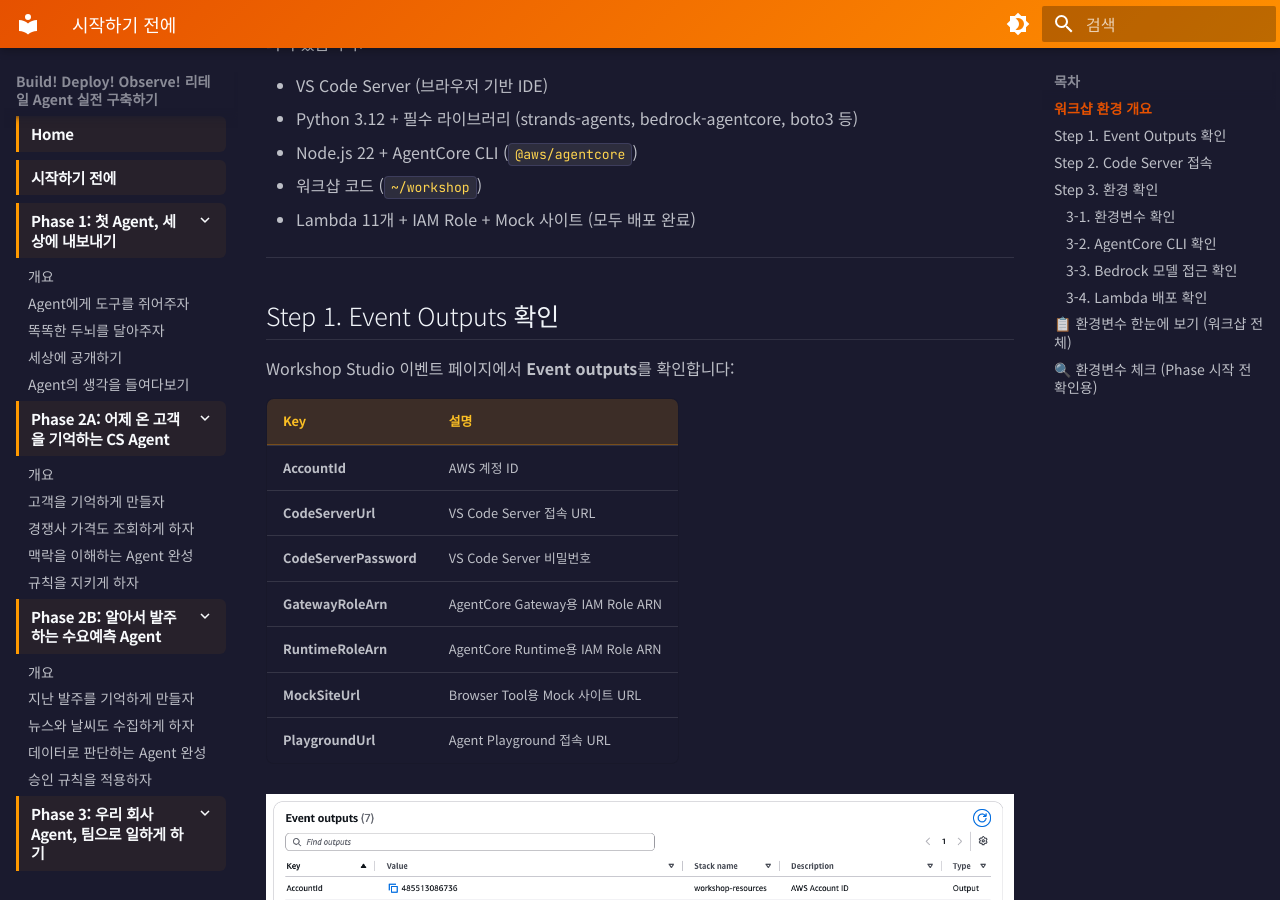
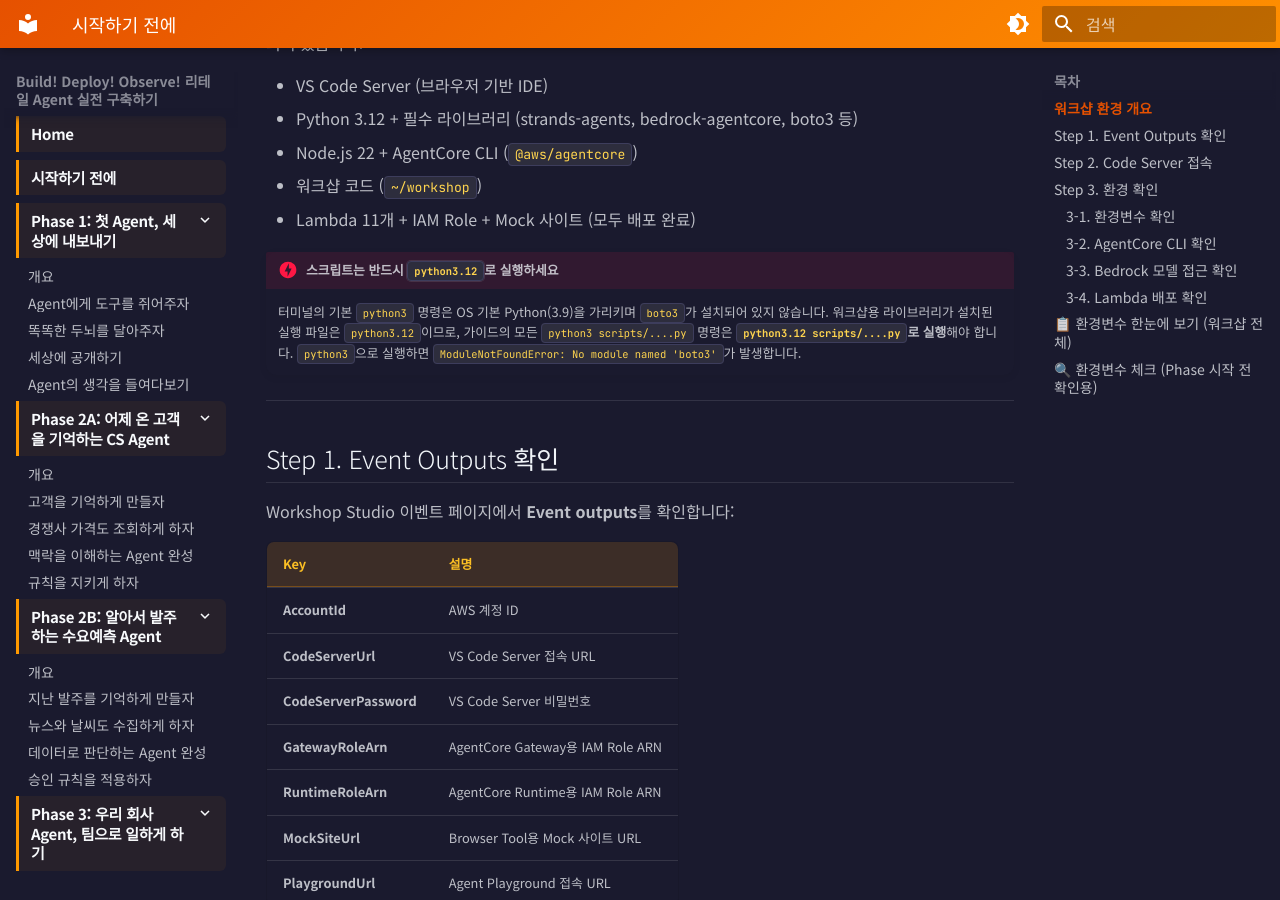
Before and after one commit to kjhyuok/rcg-agentcore-workshop-guide, an MkDocs documentation site: the page built from docs/setup.md, in a window 1280 px wide and 900 px high, scrolled down 411 px. Built offline with MkDocs 1.6.1 and Material for MkDocs 9.7.7, drawn with Linux system fonts in a browser that asks for light colours.

Commit message:
docs: python3 -> python3.12 실행 명령 수정 + 경고 추가
실제 EC2 환경 검증 중 발견 — 시스템 기본 python3(3.9)에는 boto3가 없어
가이드의 python3/python scripts/*.py 명령을 그대로 실행하면
ModuleNotFoundError로 즉시 실패함. 워크샵용 라이브러리가 설치된 실행
파일은 python3.12. setup.md에 danger 경고 추가, Phase1 Step1(Gateway)/
Phase2A Step1(Memory)/Step2(CS Gateway Target)/Step4(Policy)의 실행
명령을 python3.12로 교체.

```diff
--- a/docs/setup.md
+++ b/docs/setup.md
@@ -14,6 +14,11 @@
 - Node.js 22 + AgentCore CLI (`@aws/agentcore`)
 - 워크샵 코드 (`~/workshop`)
 - Lambda 11개 + IAM Role + Mock 사이트 (모두 배포 완료)
+
+!!! danger "스크립트는 반드시 `python3.12`로 실행하세요"
+    터미널의 기본 `python3` 명령은 OS 기본 Python(3.9)을 가리키며 `boto3`가 설치되어 있지 않습니다.
+    워크샵용 라이브러리가 설치된 실행 파일은 `python3.12`이므로, 가이드의 모든 `python3 scripts/....py` 명령은
+    **`python3.12 scripts/....py`로 실행**해야 합니다. `python3`으로 실행하면 `ModuleNotFoundError: No module named 'boto3'`가 발생합니다.
 
 ---
 
```
Also changed, not shown: docs/phase1/step1-gateway.md (+1 -1 lines), docs/phase2a/step1-memory.md (+1 -1 lines), docs/phase2a/step2-gateway.md (+1 -1 lines), docs/phase2a/step4-policy.md (+1 -1 lines).
